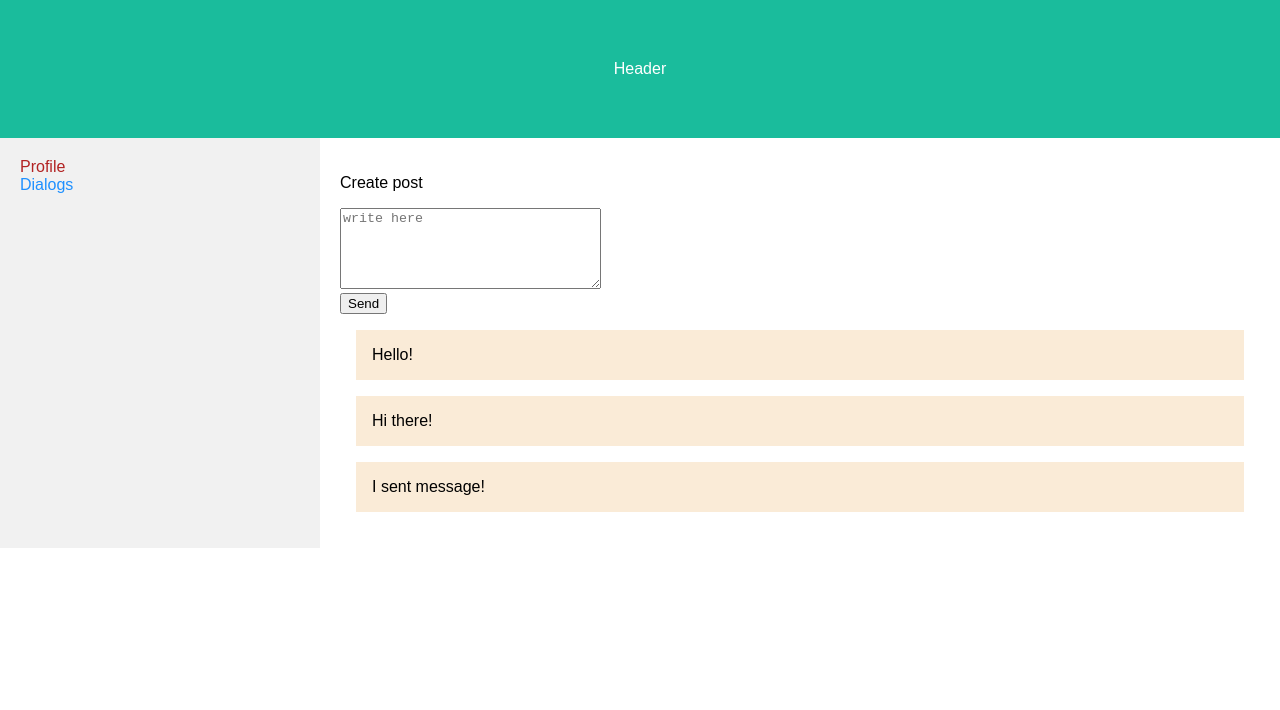
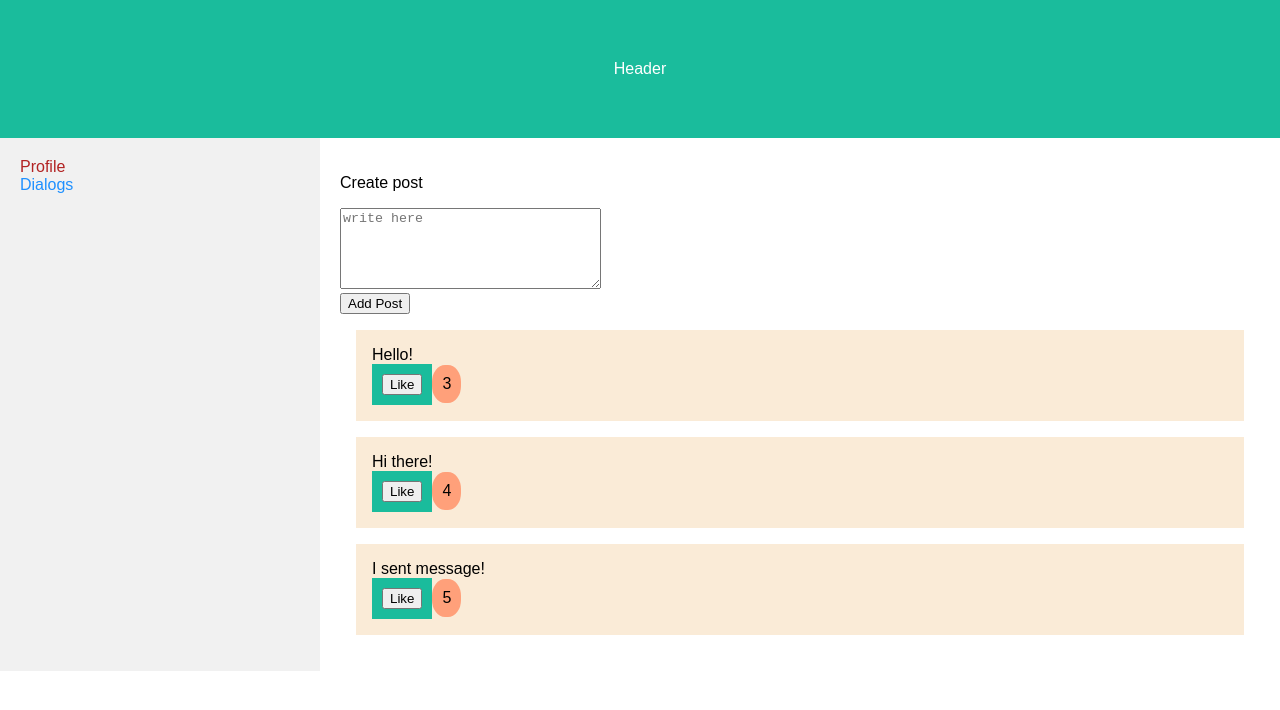
Before and after one commit to Stepan-Ne/Profile-Page, a React (Create React App) app: page /profile in a window 1280 px wide. Shown: the top 710 px of the page. Built offline with nearby package versions, Linux system fonts and the light colour scheme.

Commit message:
onClick and React.createRef all of there for getting intention of user

```diff
--- a/src/ProfilePage/Wall/Post/Post.js
+++ b/src/ProfilePage/Wall/Post/Post.js
@@ -6,6 +6,13 @@ const Post = (props) => {
     return (
         <div className={s.post}>
             {props.text}
+            <div>
+                <div className={s.like}>
+                    <button>Like</button>
+                </div>
+                <div className={s.numOfLikes}>{props.likes}</div>
+            </div>
+
         </div>
     )
 }
--- a/src/ProfilePage/Wall/Wall.js
+++ b/src/ProfilePage/Wall/Wall.js
@@ -6,16 +6,22 @@ import Post from "./Post/Post";
 
 const Wall = (props) => {
 
-    let newElem = props.postData.map(post => <Post id={post.id} text={post.text}/>)
+    let onAddPost = () => {
+        console.log(txt.current.value)
+    }
+
+    let txt = React.createRef()
+
+    let newElem = props.postData.map(post => <Post id={post.id} text={post.text} likes={post.likes}/>)
 
     return (
         <div>
             <div>
                 <p>Create post</p>
-                <textarea placeholder='write here' cols="30" rows="5"></textarea>
+                <textarea ref={txt} placeholder='write here' cols="30" rows="5"></textarea>
             </div>
             <div>
-                <button>Send</button>
+                <button onClick={onAddPost}>Add Post</button>
             </div>
             <div>
                 {newElem}
--- a/src/ProfilePage/Wall/Wall.module.css
+++ b/src/ProfilePage/Wall/Wall.module.css
@@ -3,3 +3,14 @@
     padding: 1em;
     margin: 1rem;
 }
+.like {
+    display: inline-block;
+    background-color: #1abc9c;
+    padding: 10px;
+}
+.numOfLikes {
+    display: inline-block;
+    background-color: lightsalmon;
+    border-radius: 45%;
+    padding: 10px;
+}
--- a/src/Redux/state.js
+++ b/src/Redux/state.js
@@ -1,9 +1,9 @@
 
 let state = {
 postData: [
-    {id: 1, text: 'Hello!'},
-    {id: 2, text: 'Hi there!'},
-    {id: 3, text: 'I sent message!'}
+    {id: 1, text: 'Hello!', likes: 3},
+    {id: 2, text: 'Hi there!', likes: 4},
+    {id: 3, text: 'I sent message!', likes: 5}
 ]
 }
 
```
